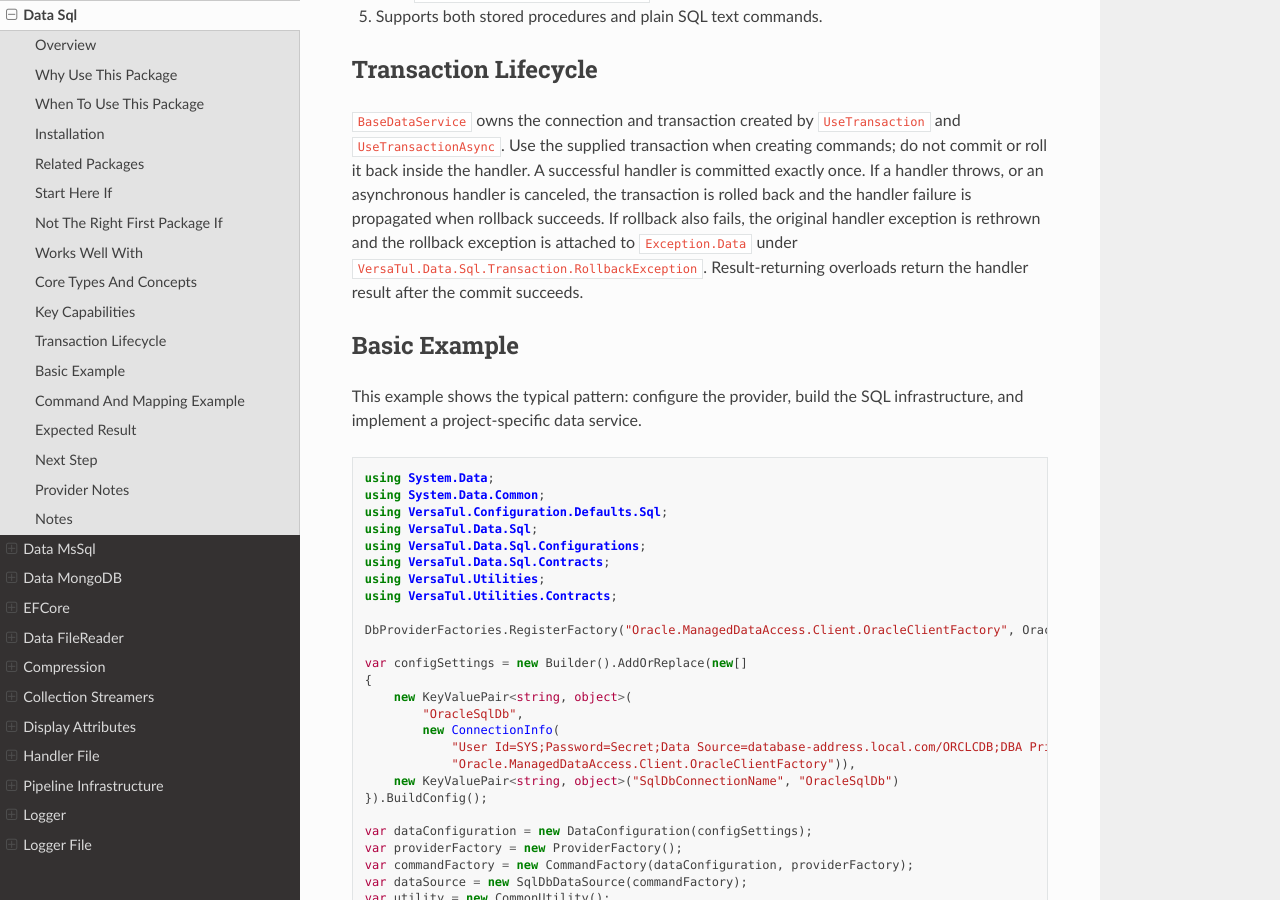
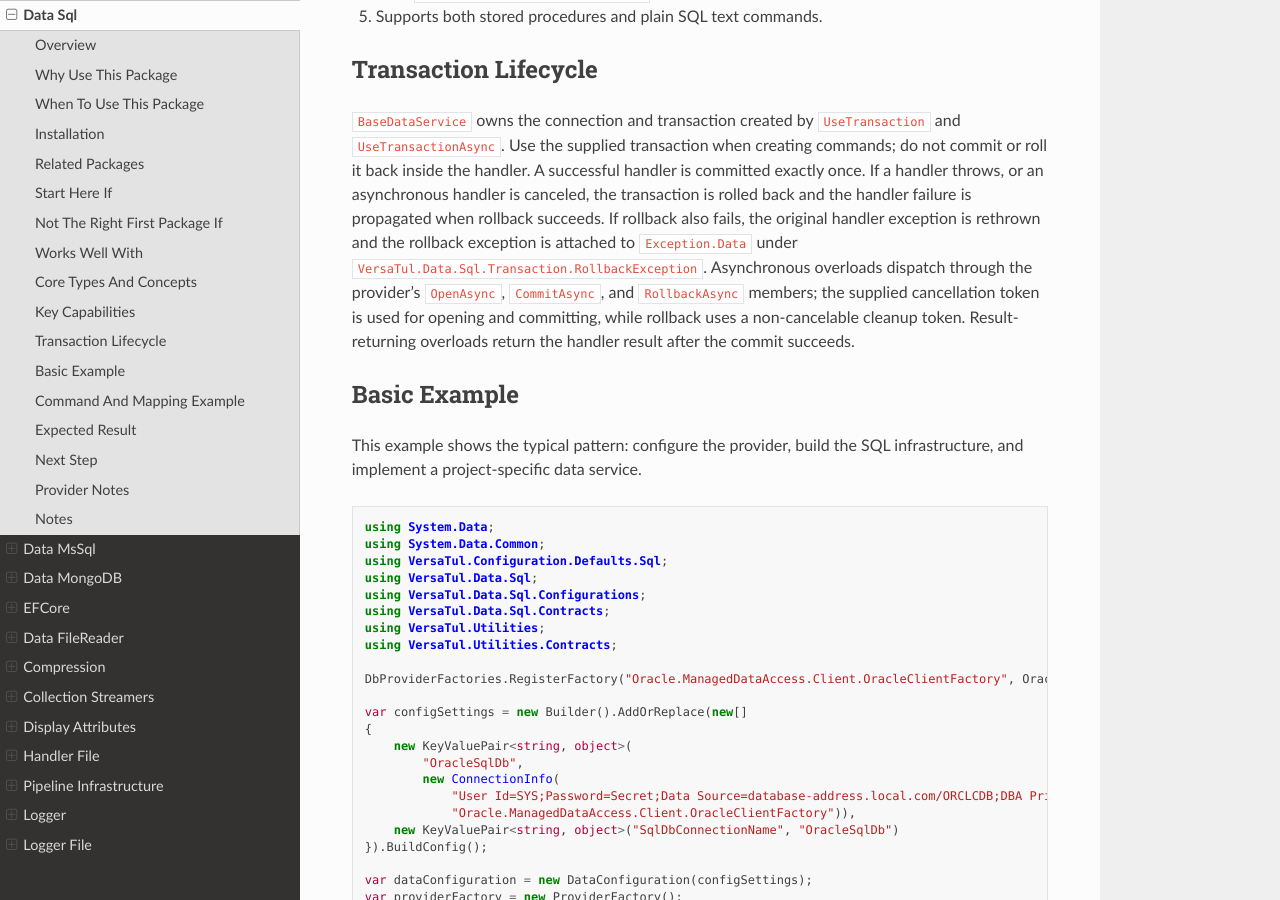
Before and after one commit to BjornWilliams/DocsVersaTul, a Sphinx documentation site: the page built from docs/source/sql.rst, in a window 1280 px wide and 900 px high, scrolled down 2558 px. Built offline with Sphinx 7.4.7 and the Read the Docs theme 3.1.0, drawn with Linux system fonts in a browser that asks for light colours.

Commit message:
Document native async SQL transaction lifecycle
AB#2948

AB#2945

```diff
--- a/docs/source/sql.rst
+++ b/docs/source/sql.rst
@@ -107,7 +107,7 @@ Key Capabilities
 Transaction Lifecycle
 ---------------------
 
-``BaseDataService`` owns the connection and transaction created by ``UseTransaction`` and ``UseTransactionAsync``. Use the supplied transaction when creating commands; do not commit or roll it back inside the handler. A successful handler is committed exactly once. If a handler throws, or an asynchronous handler is canceled, the transaction is rolled back and the handler failure is propagated when rollback succeeds. If rollback also fails, the original handler exception is rethrown and the rollback exception is attached to ``Exception.Data`` under ``VersaTul.Data.Sql.Transaction.RollbackException``. Result-returning overloads return the handler result after the commit succeeds.
+``BaseDataService`` owns the connection and transaction created by ``UseTransaction`` and ``UseTransactionAsync``. Use the supplied transaction when creating commands; do not commit or roll it back inside the handler. A successful handler is committed exactly once. If a handler throws, or an asynchronous handler is canceled, the transaction is rolled back and the handler failure is propagated when rollback succeeds. If rollback also fails, the original handler exception is rethrown and the rollback exception is attached to ``Exception.Data`` under ``VersaTul.Data.Sql.Transaction.RollbackException``. Asynchronous overloads dispatch through the provider's ``OpenAsync``, ``CommitAsync``, and ``RollbackAsync`` members; the supplied cancellation token is used for opening and committing, while rollback uses a non-cancelable cleanup token. Result-returning overloads return the handler result after the commit succeeds.
 
 Basic Example
 -------------
```
